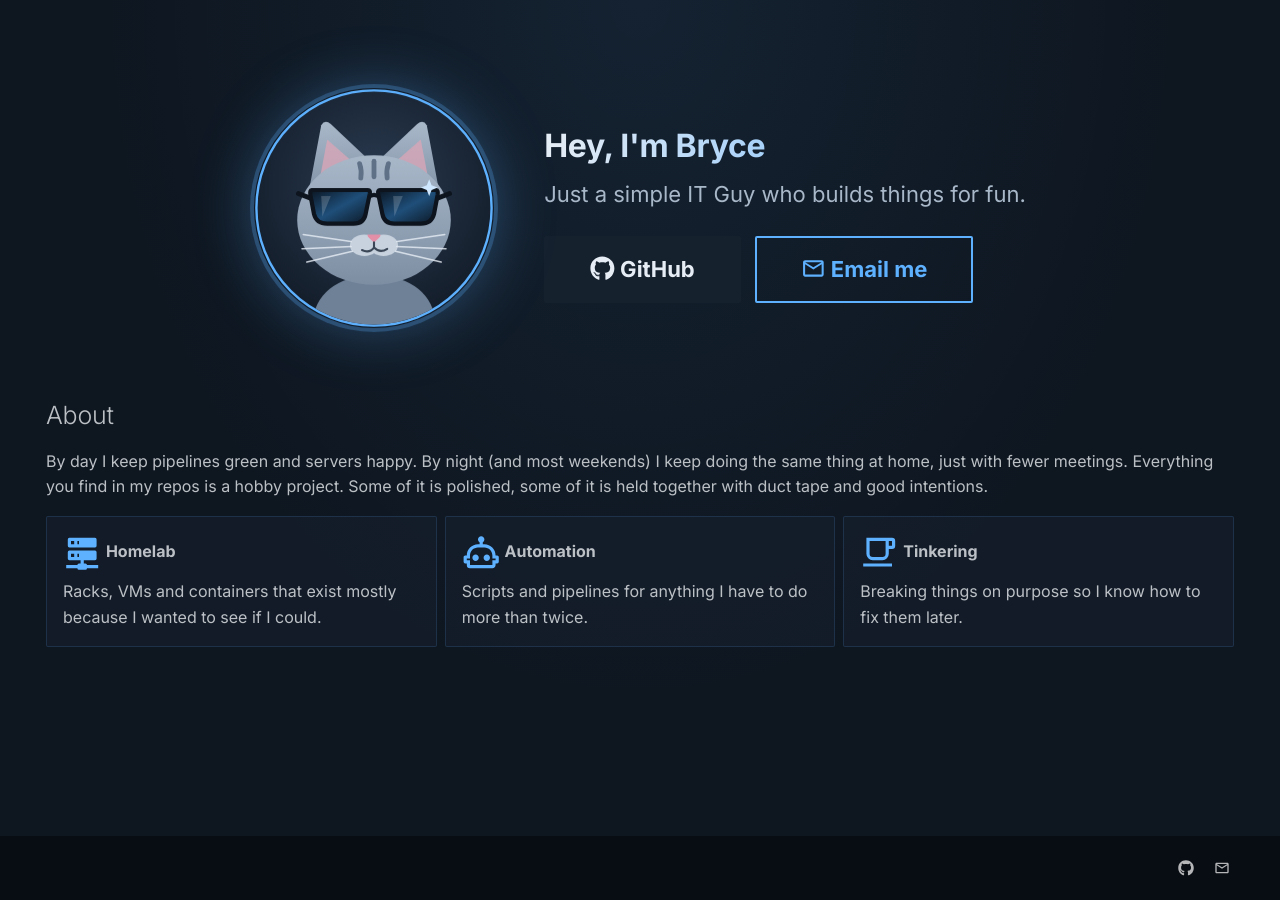
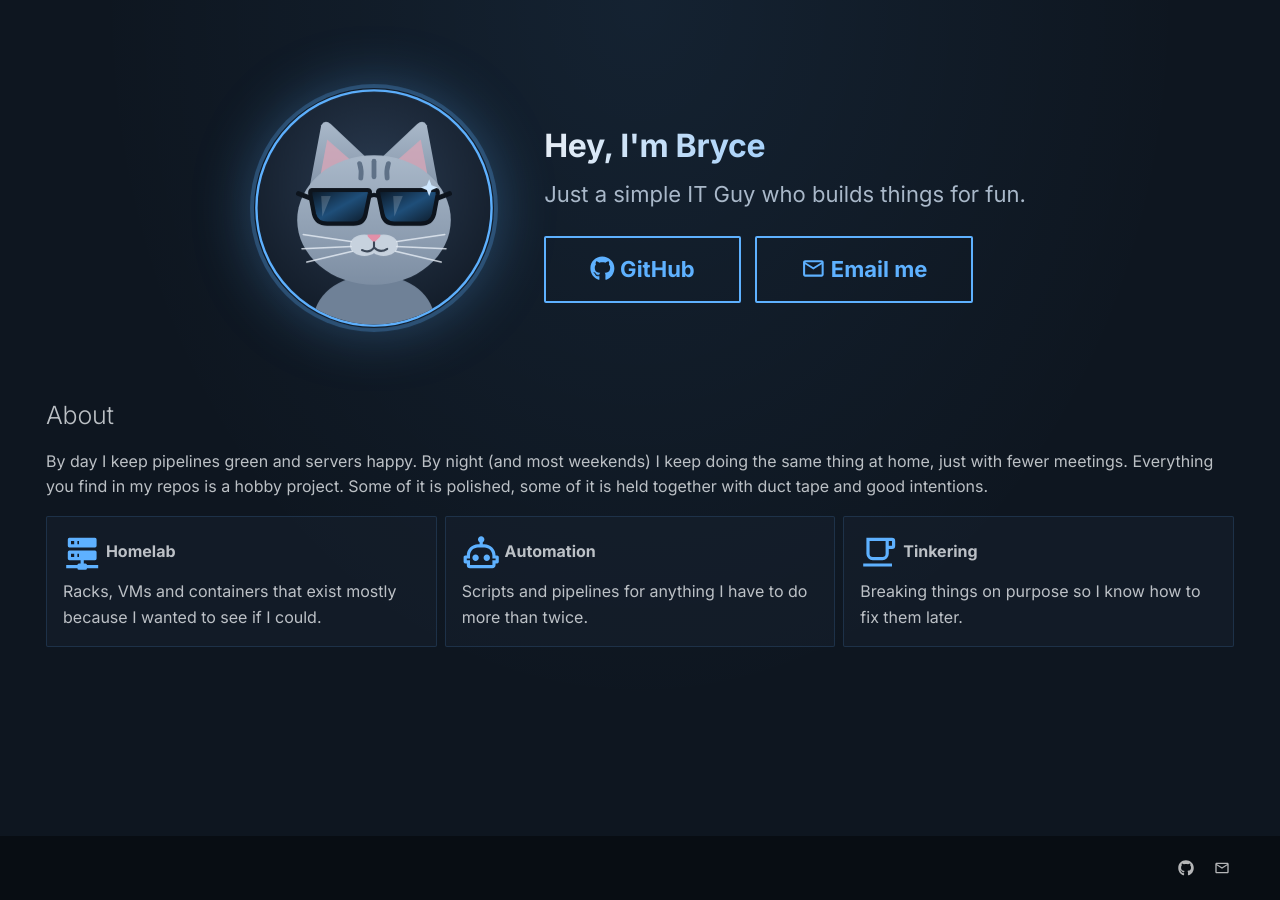
Before and after one commit to bryceforsm/bryceforsm.github.io, an MkDocs documentation site: the page built from docs/index.md, in a window 1280 px wide. Built offline with MkDocs 1.6.1 and Material for MkDocs 9.7.7, drawn with Linux system fonts in a browser that asks for light colours.

Commit message:
Refactor button styles for consistency and remove primary button modifier

```diff
--- a/docs/index.md
+++ b/docs/index.md
@@ -14,7 +14,7 @@ hide:
 
 Just a simple IT Guy who builds things for fun.
 
-[:fontawesome-brands-github: GitHub](https://github.com/bryceforsm){ .md-button .md-button--primary }
+[:fontawesome-brands-github: GitHub](https://github.com/bryceforsm){ .md-button }
 [:material-email-outline: Email me](mailto:bryceforsm@gmail.com){ .md-button }
 
 </div>
--- a/docs/stylesheets/extra.css
+++ b/docs/stylesheets/extra.css
@@ -69,7 +69,7 @@
   margin: 1.2rem 0.4rem 0 0;
 }
 
-.md-typeset .md-button:not(.md-button--primary) {
+.md-typeset .md-button {
   color: var(--md-accent-fg-color);
 }
 
```
